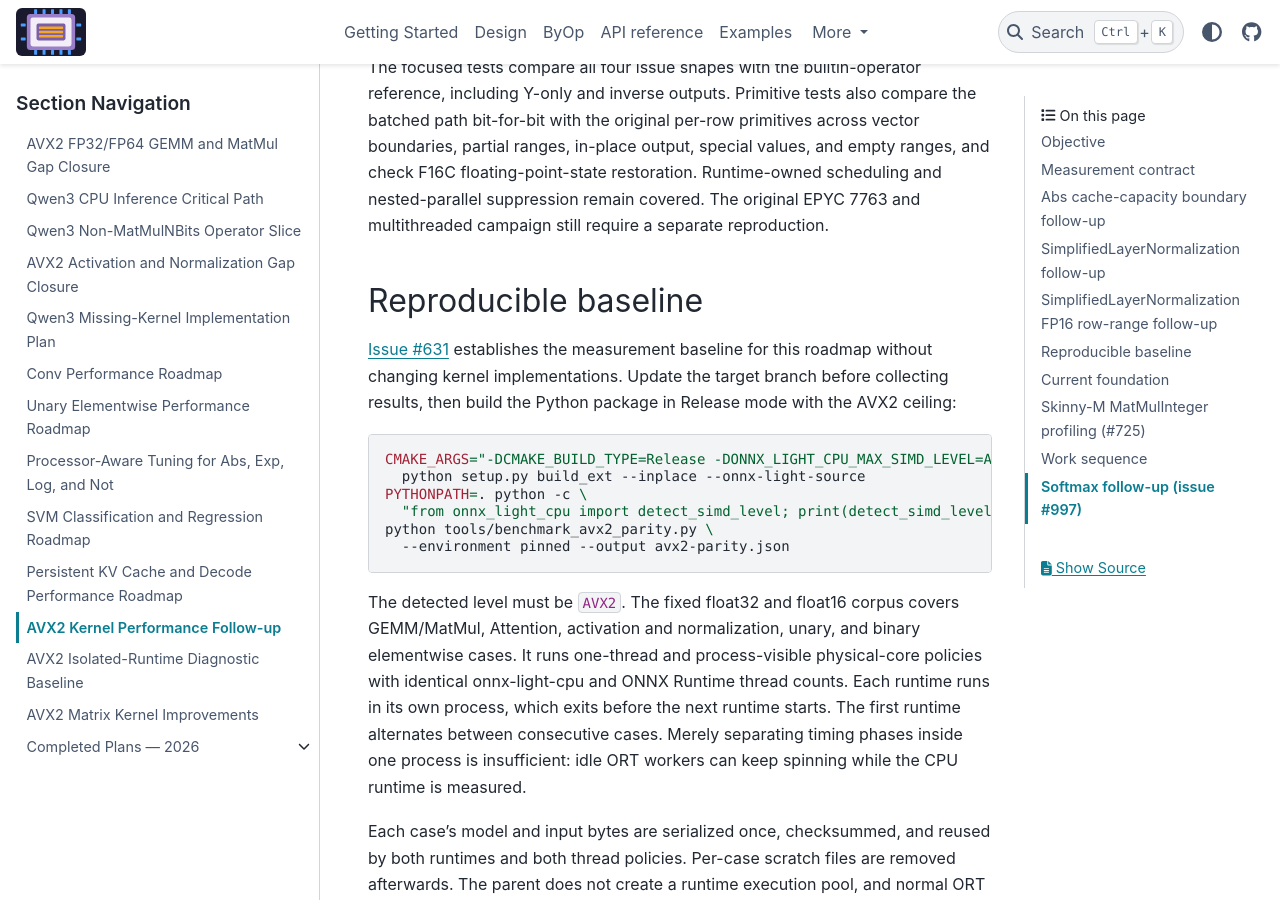
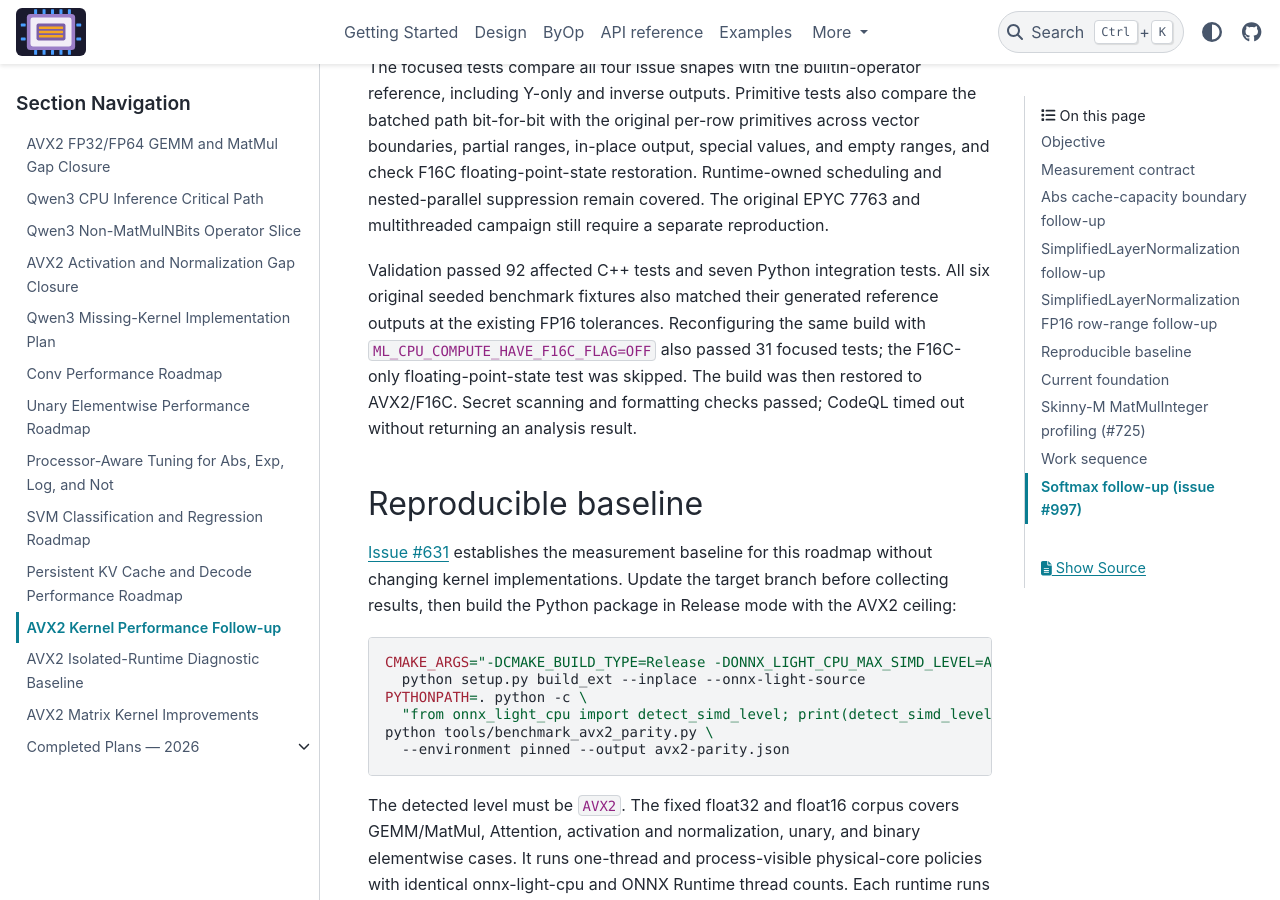
Before and after one commit to xadupre/onnx-light-cpu, a Sphinx documentation site: the page built from docs/next_steps/2026/2026_09_avx2_performance.rst, in a window 1280 px wide and 900 px high, scrolled down 6873 px. Built offline with Sphinx 7.4.7 and the PyData theme 0.15.4, drawn with Linux system fonts in a browser that asks for light colours; pages that are not in the unit, such as notebooks, are missing from menus.

Commit message:
Record final normalization validation and profiling limitations
Co-authored-by: xadupre <22452781+xadupre@users.noreply.github.com>

```diff
--- a/docs/next_steps/2026/2026_09_avx2_performance.rst
+++ b/docs/next_steps/2026/2026_09_avx2_performance.rst
@@ -336,6 +336,14 @@ vector boundaries, partial ranges, in-place output, special values, and
 empty ranges, and check F16C floating-point-state restoration. Runtime-owned
 scheduling and nested-parallel suppression remain covered. The original
 EPYC 7763 and multithreaded campaign still require a separate reproduction.
+
+Validation passed 92 affected C++ tests and seven Python integration tests.
+All six original seeded benchmark fixtures also matched their generated
+reference outputs at the existing FP16 tolerances.
+Reconfiguring the same build with ``ML_CPU_COMPUTE_HAVE_F16C_FLAG=OFF`` also
+passed 31 focused tests; the F16C-only floating-point-state test was skipped.
+The build was then restored to AVX2/F16C. Secret scanning and formatting checks
+passed; CodeQL timed out without returning an analysis result.
 
 Reproducible baseline
 ---------------------
```
